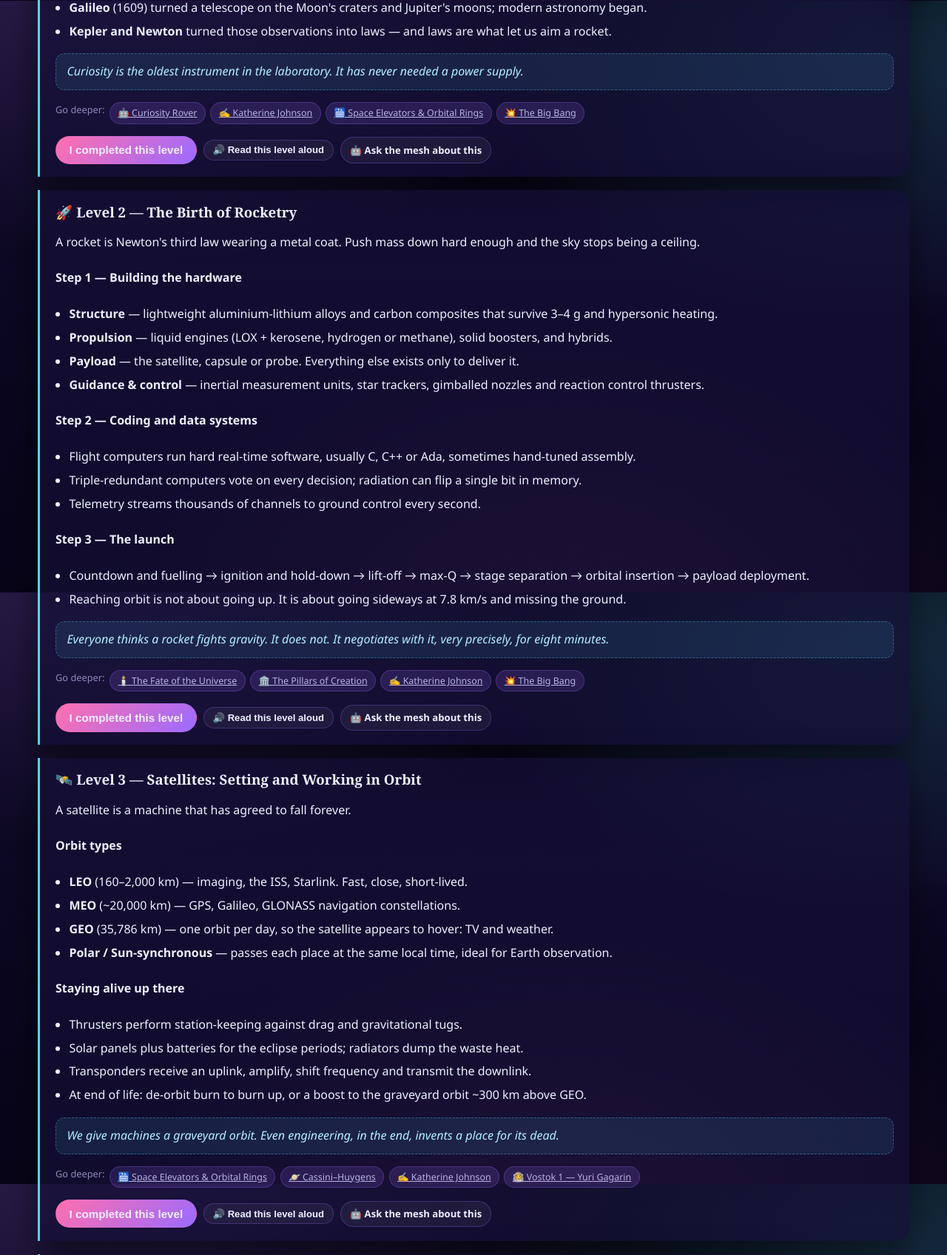
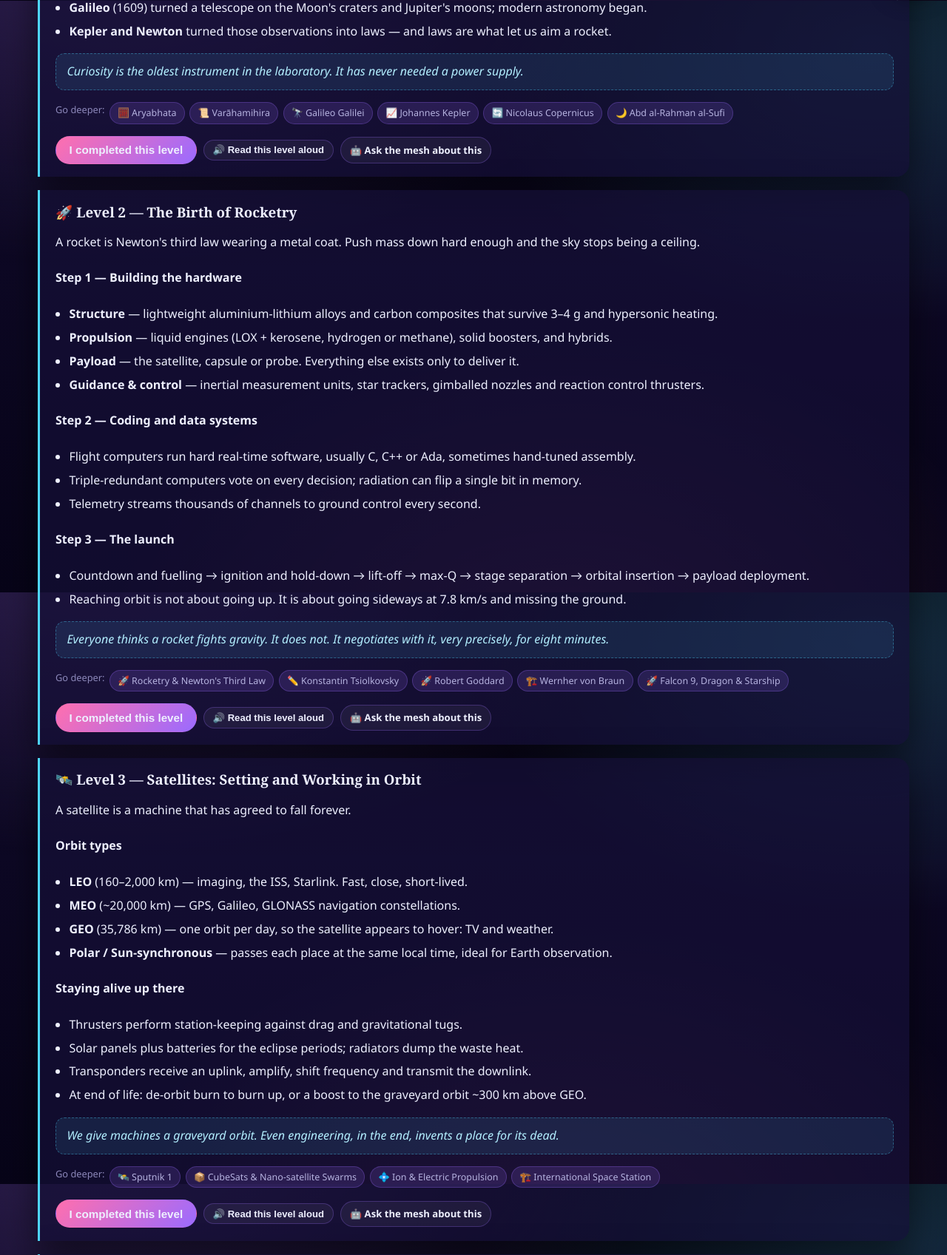
Before and after one commit to thvb1133/AWShackathon, a PHP site: page /mr-penguin-1.html in a window 1280 px wide. Shown: the part 799-2496 px from the top of the page at 74% size. Run offline with PHP 8.4, Linux system fonts and the light colour scheme.

Commit message:
Fix link contrast, hidden buttons and lesson cross-links
- Links used the browser default blue, which is unreadable on the dark
  palette. Styled globally, with a brighter variant for the high-contrast
  theme.
- .btn sets display:inline-flex, which beat the user-agent rule for
  [hidden] and left every "show more" button permanently on screen.
- Lesson cross-links were derived by searching the codex for the level
  title, which sent "The Curiosity About Space" to the Curiosity rover.
  Each level now names its own related entries.

Co-authored-by: thvb1133 <thvb1133@users.noreply.github.com>

```diff
--- a/assets/css/style.css
+++ b/assets/css/style.css
@@ -54,6 +54,10 @@ html[data-readable="on"] body {
 }
 
 * { box-sizing: border-box; }
+
+/* .btn sets display:inline-flex, which otherwise beats the user-agent
+   rule for [hidden] and leaves "show more" buttons stuck on screen. */
+[hidden] { display: none !important; }
 
 html { scroll-behavior: smooth; }
 
@@ -167,6 +171,14 @@ h1, h2, h3 { font-family: var(--font-display); line-height: 1.25; margin: 0 0 0.
 h1 { font-size: clamp(1.9rem, 4.4vw, 3rem); }
 h2 { font-size: clamp(1.4rem, 2.8vw, 2rem); }
 .muted { color: var(--ink-faint); }
+
+/* The browser's default link blue is unreadable on this background. */
+a { color: var(--penguin-soft); text-decoration-color: rgba(79, 215, 255, 0.5); }
+a:hover { color: #fff; }
+a.btn, a.chip, .codex-card, .nav-links a, .brand { text-decoration: none; }
+a.chip { color: var(--ink-dim); }
+a.chip:hover { color: #fff; background: rgba(155, 107, 255, 0.34); }
+html[data-theme="contrast"] a { color: #9ce7ff; }
 .poetic { font-family: var(--font-display); font-style: italic; color: var(--thorn-soft); }
 .gradient-text {
   background: linear-gradient(100deg, var(--thorn), var(--gold) 45%, var(--penguin));
--- a/assets/js/lessons.js
+++ b/assets/js/lessons.js
@@ -20,6 +20,7 @@ export const COURSES = {
     levels: [
       {
         n: 1,
+        related: ["iss", "moon", "cubesat", "meteoroids"],
         icon: "🌍",
         title: "Just Beyond Earth — Near Space",
         intro: "The first step outside the cradle. Near space is where our atmosphere thins into silence and our machines begin to circle.",
@@ -40,6 +41,7 @@ export const COURSES = {
       },
       {
         n: 2,
+        related: ["sun", "earth", "jupiter", "saturn", "pluto", "kuiper-belt", "oort-cloud", "halley"],
         icon: "☀️",
         title: "The Solar System",
         intro: "One ordinary yellow star and the family of worlds that never learned to let go of it.",
@@ -63,6 +65,7 @@ export const COURSES = {
       },
       {
         n: 3,
+        related: ["orion-nebula", "crab-nebula", "pillars", "supernova"],
         icon: "🌫️",
         title: "The Interstellar Medium",
         intro: "The space between stars is not empty. It is a nursery, and a graveyard, and a fog of memory.",
@@ -81,6 +84,7 @@ export const COURSES = {
       },
       {
         n: 4,
+        related: ["milky-way", "sagittarius-a", "dark-matter", "black-hole"],
         icon: "🌌",
         title: "The Milky Way Galaxy",
         intro: "A spiral of about 400 billion suns, turning once every 230 million years. We have never seen it from the outside.",
@@ -100,6 +104,7 @@ export const COURSES = {
       },
       {
         n: 5,
+        related: ["andromeda", "laniakea", "hubble-man", "m87"],
         icon: "🌠",
         title: "Beyond Our Galaxy",
         intro: "Zoom out until the Milky Way is a single glowing speck. Now keep going.",
@@ -121,6 +126,7 @@ export const COURSES = {
       },
       {
         n: 6,
+        related: ["cosmic-web", "cmb", "gravitational-waves", "big-bang"],
         icon: "🕸️",
         title: "The Universe's Large-Scale Structure",
         intro: "At the largest scale, the universe stops looking like scattered dots and starts looking like a brain.",
@@ -138,6 +144,7 @@ export const COURSES = {
       },
       {
         n: 7,
+        related: ["black-hole", "neutron-star", "quasar", "dark-energy"],
         icon: "🕳️",
         title: "The Extremes of the Universe",
         intro: "Where physics stops being polite.",
@@ -158,6 +165,7 @@ export const COURSES = {
       },
       {
         n: 8,
+        related: ["multiverse", "warp", "inflation", "anthropic"],
         icon: "🔮",
         title: "Theoretical & Hypothetical Entities",
         intro: "The final lesson is not knowledge. It is permission to wonder.",
@@ -194,6 +202,7 @@ export const COURSES = {
     levels: [
       {
         n: 1,
+        related: ["aryabhata", "varahamihira", "galileo", "kepler", "copernicus", "al-sufi"],
         icon: "🔭",
         title: "Ancient Beginnings: The Curiosity About Space",
         intro: "Before any engine, there was arithmetic. Before arithmetic, there was staring upward and refusing to look away.",
@@ -213,6 +222,7 @@ export const COURSES = {
       },
       {
         n: 2,
+        related: ["rocket", "tsiolkovsky", "goddard", "vonbraun", "spacex"],
         icon: "🚀",
         title: "The Birth of Rocketry",
         intro: "A rocket is Newton's third law wearing a metal coat. Push mass down hard enough and the sky stops being a ceiling.",
@@ -246,6 +256,7 @@ export const COURSES = {
       },
       {
         n: 3,
+        related: ["sputnik", "cubesat", "ion-drive", "iss"],
         icon: "🛰️",
         title: "Satellites: Setting and Working in Orbit",
         intro: "A satellite is a machine that has agreed to fall forever.",
@@ -273,6 +284,7 @@ export const COURSES = {
       },
       {
         n: 4,
+        related: ["sputnik", "gagarin", "apollo11", "voyager", "chandrayaan3", "perseverance"],
         icon: "🧭",
         title: "Space Exploration Milestones",
         intro: "The dates every cadet should know by heart.",
@@ -294,6 +306,7 @@ export const COURSES = {
       },
       {
         n: 5,
+        related: ["rtg", "isru", "cubesat", "curiosity"],
         icon: "⚙️",
         title: "Modern Space Technology",
         intro: "What keeps hardware working where there is no repair shop.",
@@ -313,6 +326,7 @@ export const COURSES = {
       },
       {
         n: 6,
+        related: ["hubble", "jwst", "elt", "m87"],
         icon: "🔭",
         title: "Space Telescopes & Observatories",
         intro: "Above the atmosphere, the picture finally stops shaking.",
@@ -331,6 +345,7 @@ export const COURSES = {
       },
       {
         n: 7,
+        related: ["iss", "life-support", "tiangong"],
         icon: "🏗️",
         title: "The International Space Station",
         intro: "The most expensive object ever built, and the best argument our species has ever made for itself.",
@@ -350,6 +365,7 @@ export const COURSES = {
       },
       {
         n: 8,
+        related: ["nasa", "esa", "isro", "roscosmos", "cnsa", "jaxa"],
         icon: "🏢",
         title: "Modern Space Agencies and Companies",
         intro: "Who actually flies today.",
@@ -376,6 +392,7 @@ export const COURSES = {
       },
       {
         n: 9,
+        related: ["artemis", "gateway", "msr", "space-elevator", "dyson"],
         icon: "🌕",
         title: "Future Space Technology",
         intro: "The blueprints already on the drawing board.",
@@ -396,6 +413,7 @@ export const COURSES = {
       },
       {
         n: 10,
+        related: ["earth", "sagan", "cubesat", "nasa"],
         icon: "📡",
         title: "What Space Technology Gives Us",
         intro: "Everything above matters because of everything below.",
@@ -415,6 +433,7 @@ export const COURSES = {
       },
       {
         n: 11,
+        related: ["qkd", "quantum", "starshot", "lisa"],
         icon: "⚛️",
         title: "Quantum Satellites & Future Space Technologies",
         intro: "The final lesson. Where physics becomes infrastructure.",
--- a/assets/js/page-lesson.js
+++ b/assets/js/page-lesson.js
@@ -5,7 +5,7 @@ import { initShell, toast, mountVoiceBar, escapeHtml } from "./ui.js";
 import { COURSES, levelId, levelPlainText } from "./lessons.js";
 import { completeLevel, getProgress, currentUser, rankTitle } from "./store.js";
 import { speak, stopSpeaking } from "./voice.js";
-import { searchCodex } from "./universe.js";
+import { byId } from "./universe.js";
 
 const courseId = document.body.dataset.course;
 const pageIndex = parseInt(document.body.dataset.page, 10);
@@ -28,7 +28,10 @@ document.getElementById("course-header").innerHTML = `
 
 /* --------------------------------------------------- rendering */
 function relatedFor(level) {
-  const hits = searchCodex(level.title).slice(0, 4);
+  // Each level names its own codex entries. Searching on the title instead
+  // produced comic mismatches — "The Curiosity About Space" reached the
+  // Curiosity rover.
+  const hits = (level.related || []).map((id) => byId(id)).filter(Boolean);
   if (!hits.length) return "";
   return `<p class="pill-row" style="margin-top:.7rem">
     <span class="muted" style="font-size:.8rem">Go deeper:</span>
```
